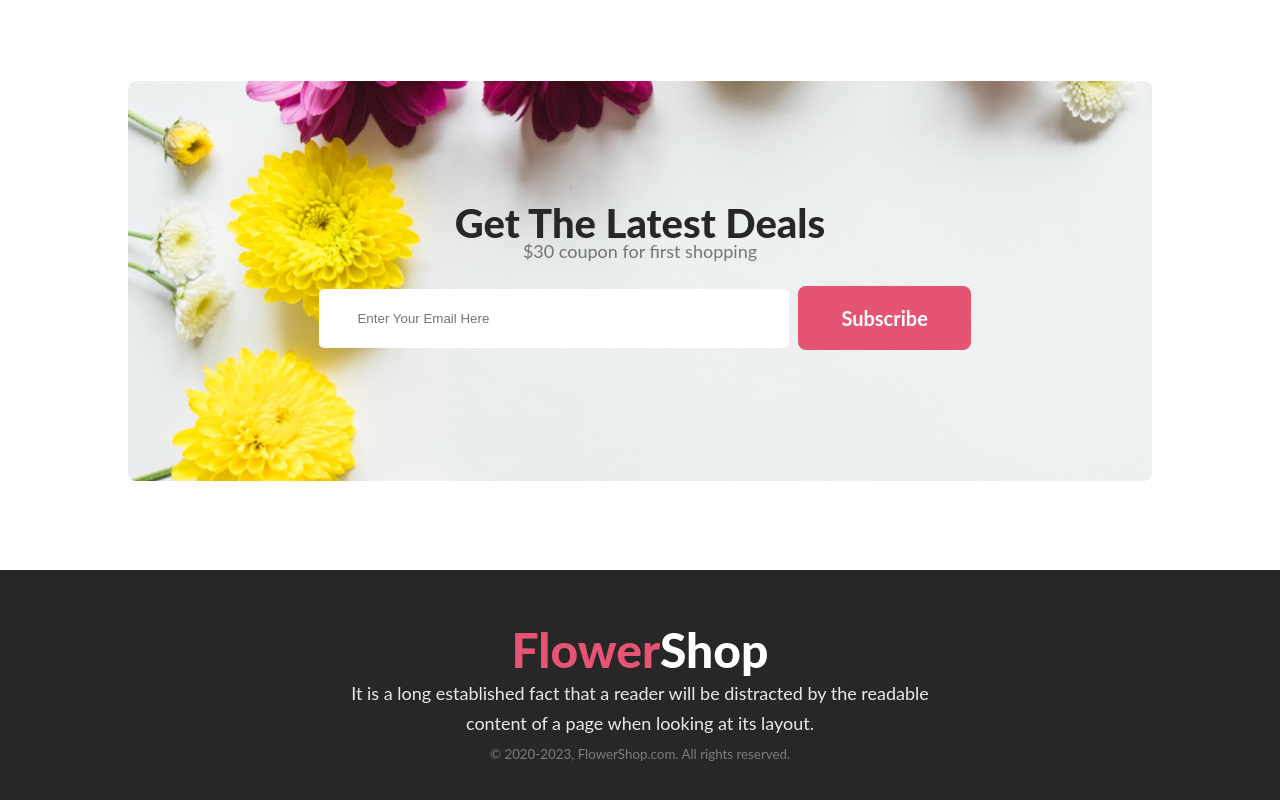
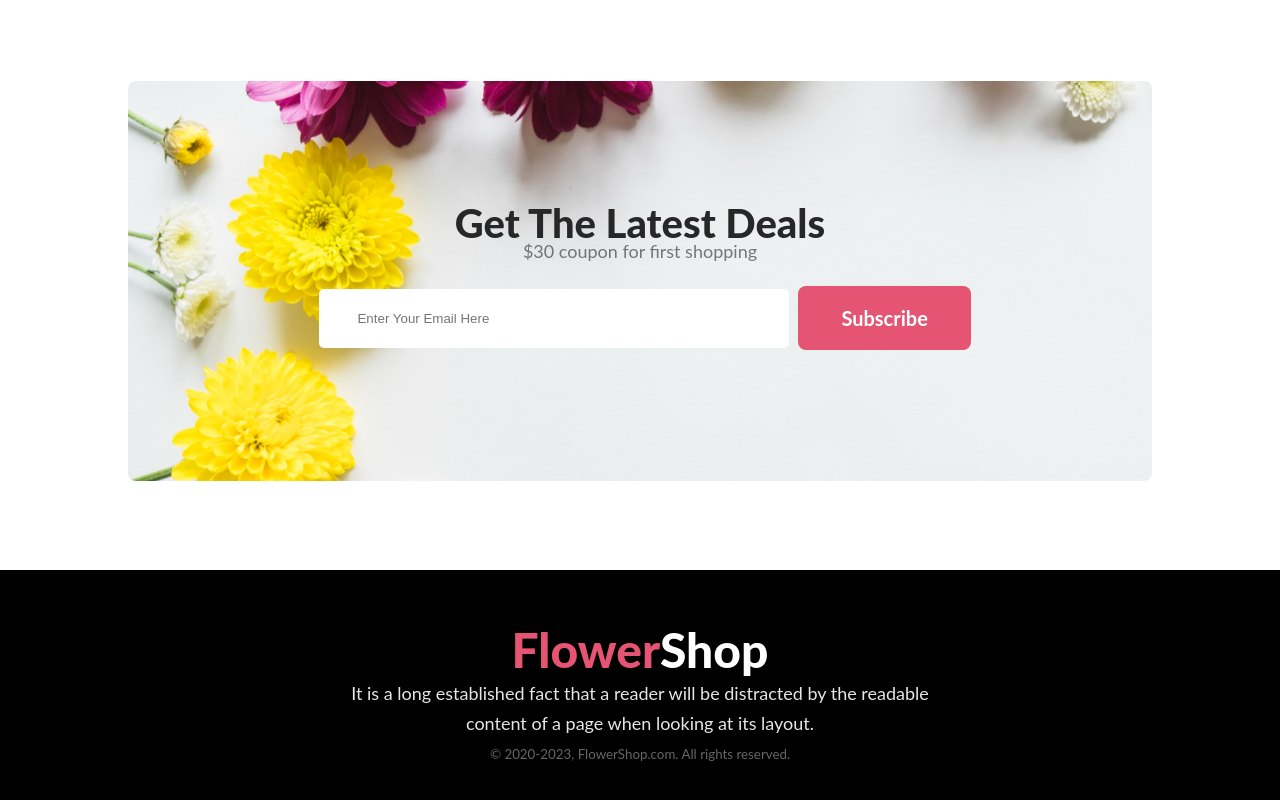
Before and after one commit to mehedi-mh/flower-shop-assignment, a plain HTML site: page index.html in a window 1280 px wide. Shown: the part 2735-3535 px from the top of the page. Drawn offline with Linux system fonts and the light colour scheme.

Commit message:
updated color

```diff
--- a/styles/design.css
+++ b/styles/design.css
@@ -233,7 +233,7 @@ body {
 footer {
     width: auto;
     height: 250px;
-    background: #272727;
+    background: #000000;
     display: flex;
     text-align: center;
     align-items: center;
```
